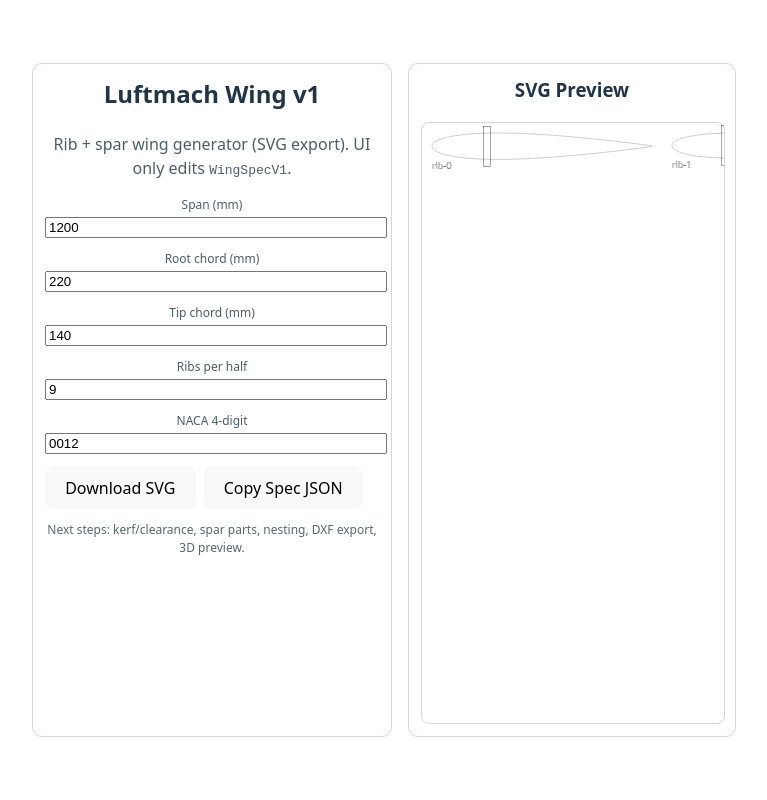
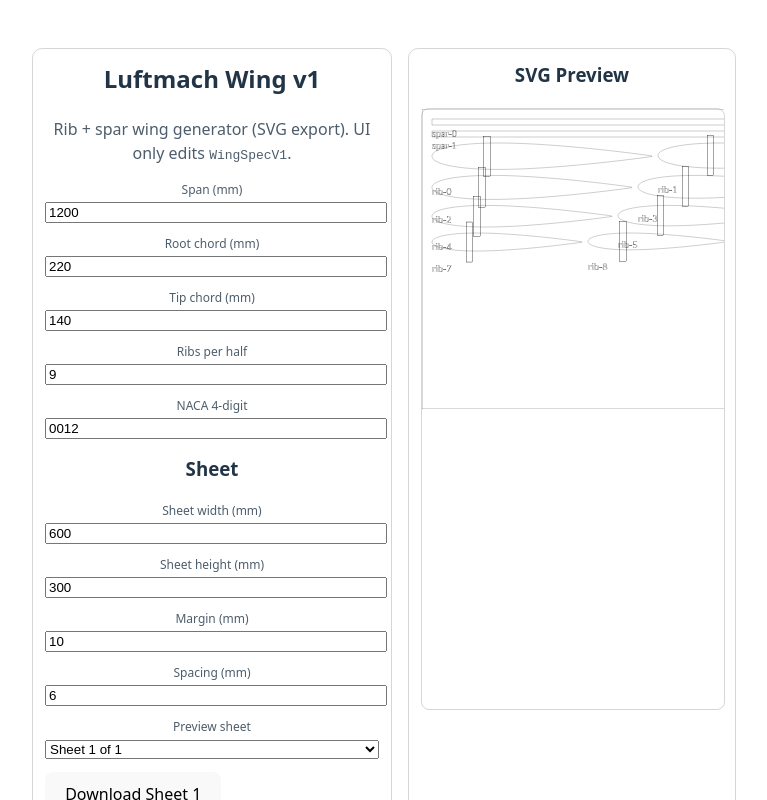
Before and after one commit to Techabilly/luftmach-web, a React (Vite) app: page / in a window 1280 px wide. Shown: the top 800 px of the page, without its empty margins (256-1023 px from the left). Built offline with nearby package versions, Linux system fonts and the light colour scheme.

Commit message:
feat(export): add sheet packing v1 and per-sheet SVG export

```diff
--- a/src/App.tsx
+++ b/src/App.tsx
@@ -3,6 +3,10 @@ import "./App.css";
 import type { WingSpecV1 } from "./core/types";
 import { generateWingV1 } from "./core/wing/generateWingV1";
 import { wingToSvg } from "./core/export/svg";
+import { wingToParts } from "./core/export/wingParts";
+import { packPartsToSheets } from "./core/export/pack";
+import type { SheetSpec } from "./core/export/layoutTypes";
+import { layoutToSheetSvgs } from "./core/export/sheetsSvg";
 
 const defaultSpec: WingSpecV1 = {
   version: 1,
@@ -28,19 +32,26 @@ slotClearance: 0.25,
   ],
 };
 
+const defaultSheet: SheetSpec = {
+  width: 600,
+  height: 300,
+  margin: 10,
+  spacing: 6,
+};
+
 export default function App() {
   const [spec, setSpec] = useState<WingSpecV1>(defaultSpec);
+  const [sheet, setSheet] = useState<SheetSpec>(defaultSheet);
+  const [sheetIndex, setSheetIndex] = useState(0);
 
   const wing = useMemo(() => generateWingV1(spec), [spec]);
-  const svg = useMemo(
-    () =>
-      wingToSvg(wing, {
-        margin: 10,
-        ribSpacing: 20,
-        showLabels: true,
-      }),
-    [wing]
-  );
+  const svgs = useMemo(() => {
+    const parts = wingToParts(wing);
+    const layout = packPartsToSheets(parts, sheet);
+    return layoutToSheetSvgs(layout, sheet, { showLabels: true, showSheetBorder: true });
+  }, [wing, sheet]);
+
+  const svg = svgs[Math.min(sheetIndex, svgs.length - 1)] ?? "";
 
   // Make a download URL for the SVG string
   const svgUrl = useMemo(() => {
@@ -77,6 +88,34 @@ export default function App() {
             onChange={(e) => setSpec((s) => ({ ...s, airfoil: { ...s.airfoil, code: e.target.value } }))}
             style={{ width: "100%" }}
           />
+        </div>
+
+        <h3 style={{ marginTop: 16 }}>Sheet</h3>
+        <Field label="Sheet width (mm)" value={sheet.width} onChange={(v) => setSheet((s) => ({ ...s, width: v }))} />
+        <Field label="Sheet height (mm)" value={sheet.height} onChange={(v) => setSheet((s) => ({ ...s, height: v }))} />
+        <Field label="Margin (mm)" value={sheet.margin} onChange={(v) => setSheet((s) => ({ ...s, margin: v }))} />
+        <Field label="Spacing (mm)" value={sheet.spacing} onChange={(v) => setSheet((s) => ({ ...s, spacing: v }))} />
+
+        <div style={{ marginTop: 12 }}>
+          <label style={{ display: "block", fontSize: 12, opacity: 0.8 }}>Preview sheet</label>
+          <select value={sheetIndex} onChange={(e) => setSheetIndex(Number(e.target.value))} style={{ width: "100%" }}>
+            {svgs.map((_, i) => (
+              <option key={i} value={i}>
+                Sheet {i + 1} of {svgs.length}
+              </option>
+            ))}
+          </select>
+        </div>
+
+        <div style={{ display: "flex", flexWrap: "wrap", gap: 8, marginTop: 12 }}>
+          {svgs.map((s, i) => {
+            const url = URL.createObjectURL(new Blob([s], { type: "image/svg+xml;charset=utf-8" }));
+            return (
+              <a key={i} href={url} download={`wing_sheet_${i + 1}.svg`}>
+                <button>Download Sheet {i + 1}</button>
+              </a>
+            );
+          })}
         </div>
 
         <div style={{ display: "flex", gap: 8, marginTop: 12 }}>
--- /dev/null
+++ b/src/core/export/pack.ts
@@ -0,0 +1,116 @@
+import type { LayoutResult, PlacedPart, SheetSpec } from "./layoutTypes";
+
+type RawPart = {
+  id: string;
+  outline: Array<{ x: number; y: number }>;
+  rectCutouts?: Array<{ x: number; y: number; w: number; h: number }>;
+  label?: string;
+};
+
+export function packPartsToSheets(parts: RawPart[], sheet: SheetSpec): LayoutResult {
+  const usableW = sheet.width - sheet.margin * 2;
+  const usableH = sheet.height - sheet.margin * 2;
+
+  const withBounds = parts.map((p) => {
+    const b = bounds(p.outline);
+    return {
+      ...p,
+      b,
+      w: b.maxX - b.minX,
+      h: b.maxY - b.minY,
+    };
+  });
+
+  // Place larger parts first for better packing (still simple)
+  withBounds.sort((a, b) => Math.max(b.w, b.h) - Math.max(a.w, a.h));
+
+  const sheets: LayoutResult["sheets"] = [];
+  let sheetIndex = 0;
+
+  // Shelf cursor
+  let x = 0;
+  let y = 0;
+  let rowH = 0;
+
+  let current: PlacedPart[] = [];
+  const startNewSheet = () => {
+    if (current.length > 0) {
+      sheets.push({ index: sheetIndex, parts: current });
+      sheetIndex++;
+    }
+    current = [];
+    x = 0;
+    y = 0;
+    rowH = 0;
+  };
+
+  startNewSheet(); // initializes first sheet, but doesn't push yet
+
+  for (const p of withBounds) {
+    const w = p.w;
+    const h = p.h;
+
+    // If it doesn't fit in usable area at all, we still place it (will overflow)
+    // but better to warn later. For v1, just place.
+    const neededW = w + (x > 0 ? sheet.spacing : 0);
+    const neededH = h;
+
+    // Move to next row if needed
+    if (x > 0 && x + neededW > usableW) {
+      x = 0;
+      y += rowH + sheet.spacing;
+      rowH = 0;
+    }
+
+    // New sheet if needed
+    if (y > 0 && y + neededH > usableH) {
+      // push current sheet and reset
+      sheets.push({ index: sheetIndex, parts: current });
+      sheetIndex++;
+      current = [];
+      x = 0;
+      y = 0;
+      rowH = 0;
+    }
+
+    const placeX = sheet.margin + x - p.b.minX + (x > 0 ? sheet.spacing : 0);
+    const placeY = sheet.margin + y - p.b.minY;
+
+    x += (x > 0 ? sheet.spacing : 0) + w;
+    rowH = Math.max(rowH, h);
+
+    current.push({
+      id: p.id,
+      sheetIndex,
+      x: placeX,
+      y: placeY,
+      width: w,
+      height: h,
+      outline: p.outline,
+      rectCutouts: p.rectCutouts,
+      label: p.label ?? p.id,
+    });
+  }
+
+  // push last sheet
+  if (current.length > 0) sheets.push({ index: sheetIndex, parts: current });
+
+  return { sheets };
+}
+
+function bounds(poly: Array<{ x: number; y: number }>) {
+  let minX = Infinity,
+    minY = Infinity,
+    maxX = -Infinity,
+    maxY = -Infinity;
+
+  for (const p of poly) {
+    minX = Math.min(minX, p.x);
+    minY = Math.min(minY, p.y);
+    maxX = Math.max(maxX, p.x);
+    maxY = Math.max(maxY, p.y);
+  }
+
+  if (!isFinite(minX)) return { minX: 0, minY: 0, maxX: 0, maxY: 0 };
+  return { minX, minY, maxX, maxY };
+}
--- /dev/null
+++ b/src/core/export/sheetsSvg.ts
@@ -0,0 +1,50 @@
+import type { SheetSpec } from "./layoutTypes";
+import type { LayoutResult } from "./layoutTypes";
+
+type SvgSheetOptions = {
+  showLabels: boolean;
+  showSheetBorder: boolean;
+};
+
+export function layoutToSheetSvgs(layout: LayoutResult, sheet: SheetSpec, opts: SvgSheetOptions): string[] {
+  return layout.sheets.map((s) => {
+    const border = opts.showSheetBorder
+      ? `<rect x="0" y="0" width="${sheet.width}" height="${sheet.height}" fill="none" stroke="black" stroke-width="0.3" />`
+      : "";
+
+    const parts = s.parts
+      .map((p) => {
+        const outline = `<path d="${pathD(p.outline, p.x, p.y)}" />`;
+
+        const cutouts =
+          p.rectCutouts?.map((r) => `<rect x="${r.x + p.x}" y="${r.y + p.y}" width="${r.w}" height="${r.h}" />`).join("\n") ??
+          "";
+
+        const label = opts.showLabels
+          ? `<text x="${p.x}" y="${p.y + p.height + 12}" font-size="10">${p.label ?? p.id}</text>`
+          : "";
+
+        return `<g>${outline}\n${cutouts}\n${label}</g>`;
+      })
+      .join("\n");
+
+    return `<?xml version="1.0" encoding="UTF-8"?>
+<svg xmlns="http://www.w3.org/2000/svg"
+     width="${sheet.width}" height="${sheet.height}"
+     viewBox="0 0 ${sheet.width} ${sheet.height}">
+  <g id="CUT" fill="none" stroke="black" stroke-width="0.2">
+    ${border}
+    ${parts}
+  </g>
+</svg>`;
+  });
+}
+
+function pathD(pts: Array<{ x: number; y: number }>, dx: number, dy: number): string {
+  if (pts.length === 0) return "";
+  const p0 = pts[0];
+  let d = `M ${p0.x + dx} ${p0.y + dy}`;
+  for (let i = 1; i < pts.length; i++) d += ` L ${pts[i].x + dx} ${pts[i].y + dy}`;
+  d += " Z";
+  return d;
+}
--- a/src/core/export/svg.ts
+++ b/src/core/export/svg.ts
@@ -10,16 +10,16 @@ export function wingToSvg(wing: WingArtifactsV1, opts: SvgOptions): string {
   const margin = opts.margin;
   const spacing = opts.ribSpacing;
 
-  let cursorX = margin;
-  let maxY = 0;
-
-  const groups: string[] = [];
+  // ---- Row 1: ribs laid out left-to-right ----
+  let ribCursorX = margin;
+  let ribsRowMaxY = 0;
+  const ribGroups: string[] = [];
 
   for (const rib of wing.ribs) {
     const b = ribBounds(rib);
 
-    // Translate rib so its bounding box starts at (cursorX, margin)
-    const dx = cursorX - b.minX;
+    // translate rib so its bounding box starts at (ribCursorX, margin)
+    const dx = ribCursorX - b.minX;
     const dy = margin - b.minY;
 
     const outlinePath = `<path d="${pathD(rib.outline, dx, dy)}" />`;
@@ -35,21 +35,54 @@ export function wingToSvg(wing: WingArtifactsV1, opts: SvgOptions): string {
       ? `<text x="${b.minX + dx}" y="${b.maxY + dy + 10}" font-size="10">${rib.id}</text>`
       : "";
 
-    groups.push(`<g>${outlinePath}\n${slotRects}\n${label}</g>`);
+    ribGroups.push(`<g>${outlinePath}\n${slotRects}\n${label}</g>`);
 
-    cursorX += (b.maxX - b.minX) + spacing;
-    maxY = Math.max(maxY, b.maxY + dy);
+    ribCursorX += (b.maxX - b.minX) + spacing;
+    ribsRowMaxY = Math.max(ribsRowMaxY, b.maxY + dy);
   }
 
-  const width = Math.max(cursorX + margin, 100);
-  const height = Math.max(maxY + margin * 2 + (opts.showLabels ? 24 : 0), 100);
+  const ribsRowWidth = ribCursorX;
+
+  // ---- Row 2: spars laid out left-to-right under ribs ----
+  const sparTop = ribsRowMaxY + margin + 40; // spacing below ribs
+  let sparCursorX = margin;
+  const sparGroups: string[] = [];
+
+  for (const spar of wing.spars ?? []) {
+    // Spar outline is already a closed polygon in spec units.
+    const b = polyBounds(spar.outline);
+
+    // translate spar so its bounding box starts at (sparCursorX, sparTop)
+    const dx = sparCursorX - b.minX;
+    const dy = sparTop - b.minY;
+
+    const outlinePath = `<path d="${pathD(spar.outline, dx, dy)}" />`;
+
+    const label = opts.showLabels
+      ? `<text x="${b.minX + dx}" y="${b.maxY + dy + 12}" font-size="10">${spar.id}</text>`
+      : "";
+
+    sparGroups.push(`<g>${outlinePath}\n${label}</g>`);
+
+    sparCursorX += (b.maxX - b.minX) + spacing;
+  }
+
+  // ---- Overall SVG size ----
+  const width = Math.max(Math.max(ribsRowWidth, sparCursorX) + margin, 100);
+
+  // If there are no spars, keep height based on ribs row; otherwise based on spar row.
+  const bottomContentY =
+    (wing.spars ?? []).length > 0 ? sparTop + 40 : ribsRowMaxY + margin;
+
+  const height = Math.max(bottomContentY + margin + (opts.showLabels ? 24 : 0), 100);
 
   return `<?xml version="1.0" encoding="UTF-8"?>
 <svg xmlns="http://www.w3.org/2000/svg"
      width="${width}" height="${height}"
      viewBox="0 0 ${width} ${height}">
   <g id="CUT" fill="none" stroke="black" stroke-width="0.2">
-    ${groups.join("\n")}
+    ${ribGroups.join("\n")}
+    ${sparGroups.join("\n")}
   </g>
 </svg>`;
 }
@@ -80,3 +113,22 @@ function ribBounds(rib: Rib2D) {
 
   return { minX, minY, maxX, maxY };
 }
+
+function polyBounds(poly: Array<{ x: number; y: number }>) {
+  let minX = Infinity,
+    minY = Infinity,
+    maxX = -Infinity,
+    maxY = -Infinity;
+
+  for (const p of poly) {
+    minX = Math.min(minX, p.x);
+    minY = Math.min(minY, p.y);
+    maxX = Math.max(maxX, p.x);
+    maxY = Math.max(maxY, p.y);
+  }
+
+  // Handle weird empty polygons gracefully
+  if (!isFinite(minX)) return { minX: 0, minY: 0, maxX: 0, maxY: 0 };
+
+  return { minX, minY, maxX, maxY };
+}
--- /dev/null
+++ b/src/core/export/wingParts.ts
@@ -0,0 +1,19 @@
+import type { WingArtifactsV1 } from "../types";
+
+export function wingToParts(wing: WingArtifactsV1) {
+  const ribParts = wing.ribs.map((r) => ({
+    id: r.id,
+    outline: r.outline,
+    rectCutouts: r.slots.map((s) => s.rect),
+    label: r.id,
+  }));
+
+  const sparParts = (wing.spars ?? []).map((s) => ({
+    id: s.id,
+    outline: s.outline,
+    rectCutouts: [],
+    label: s.id,
+  }));
+
+  return [...ribParts, ...sparParts];
+}
--- a/src/core/wing/generateWingV1.ts
+++ b/src/core/wing/generateWingV1.ts
@@ -1,4 +1,4 @@
-import type { WingArtifactsV1, WingSpecV1 } from "../types";
+import type { Spar2D, WingArtifactsV1, WingSpecV1 } from "../types";
 import { naca4Polygon } from "./naca4";
 
 export function generateWingV1(spec: WingSpecV1): WingArtifactsV1 {
@@ -44,8 +44,28 @@ export function generateWingV1(spec: WingSpecV1): WingArtifactsV1 {
       slots,
     });
   }
+  const spars: Spar2D[] = spec.spars.map((s, idx) => {
+    // v1: one spar per half wing. Later we'll support full-span joins/dihedral breaks.
+    const length = halfSpan;
 
-  return { spec, ribs };
+    // Represent the spar as a simple rectangle: (0,0) to (length, thickness)
+    const outline = [
+      { x: 0, y: 0 },
+      { x: length, y: 0 },
+      { x: length, y: s.thickness },
+      { x: 0, y: s.thickness },
+      { x: 0, y: 0 },
+    ];
+
+    return {
+      id: `spar-${idx}`,
+      length,
+      width: s.thickness,
+      outline,
+    };
+  });
+
+  return { spec, ribs, spars };
 }
 
 function lerp(a: number, b: number, t: number): number {
```
Also changed, not shown: src/core/types.ts (+7 -1 lines).
